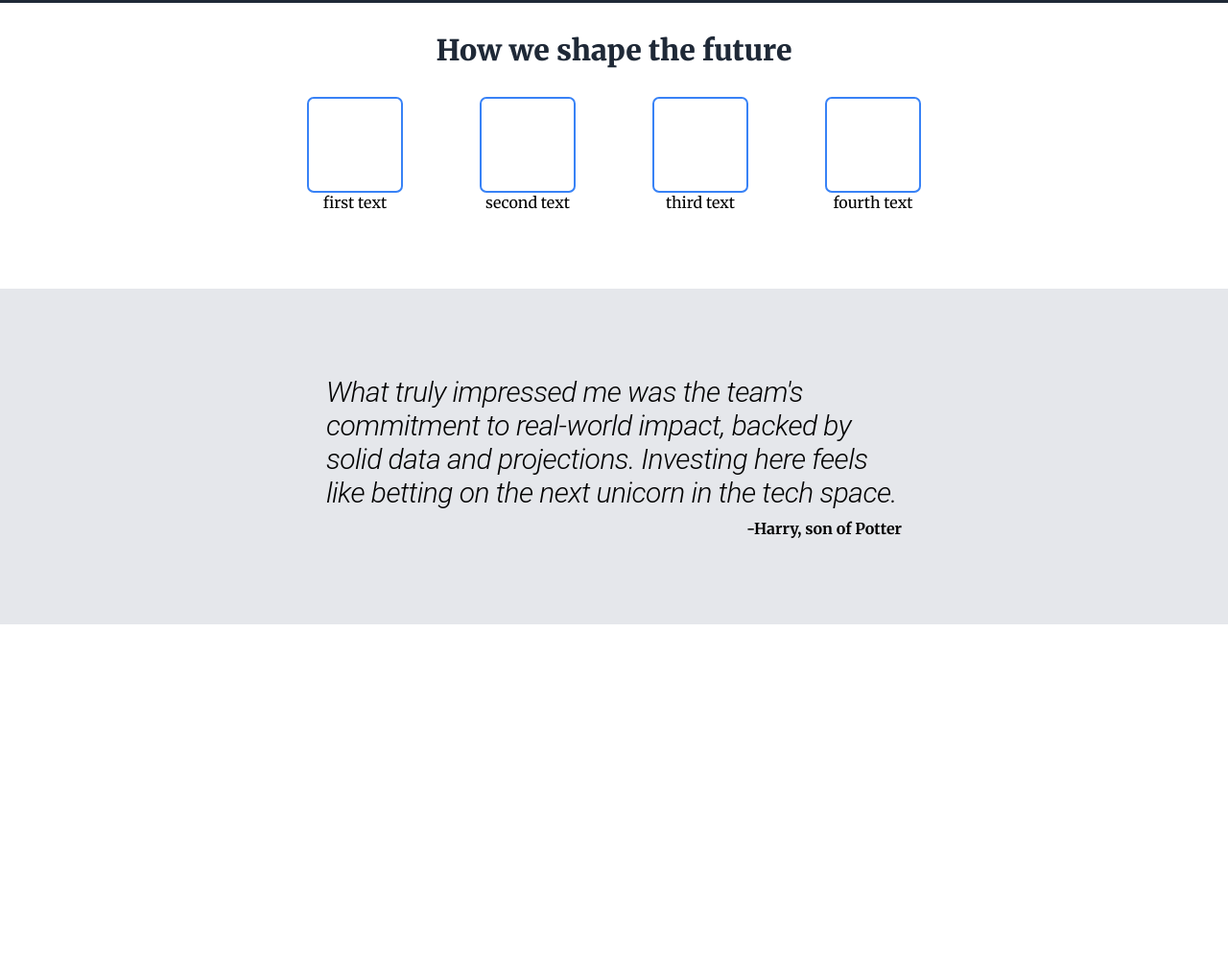
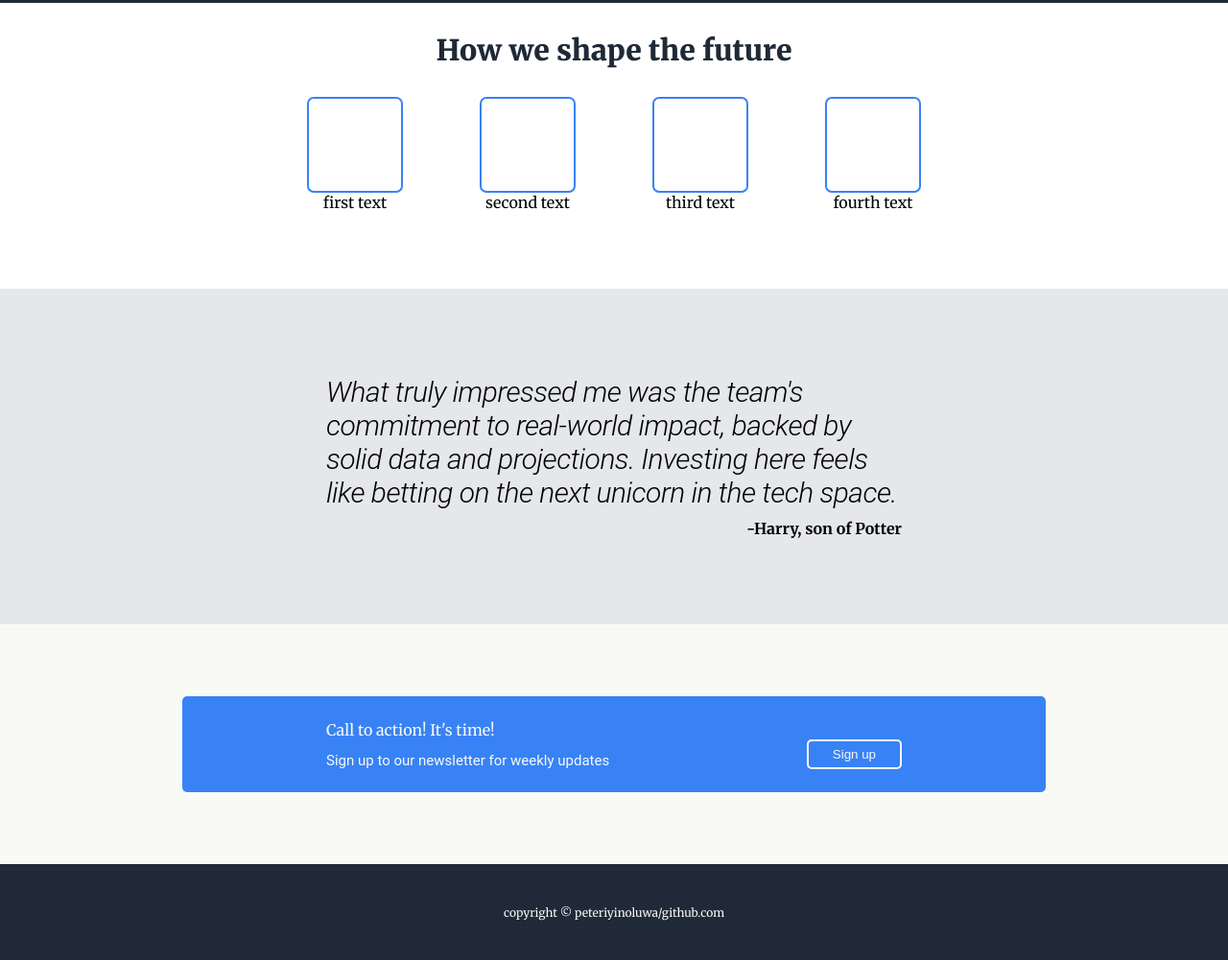
Before and after one commit to peteriyin/Landing-Page, a plain HTML site: page app/index.html in a window 1280 px wide. Shown: the part 397-1398 px from the top of the page at 96% size. Before the commit the page ends 1048 px from the top, so only its background shows below. Drawn offline with Linux system fonts and the light colour scheme; a web font is replaced by a local one.

Commit message:
completed call-to-action and footer

```diff
--- a/app/index.html
+++ b/app/index.html
@@ -40,7 +40,7 @@
                 Building tomorrow's innovations today. From concepts to reality,
                 let's make an impact!
               </p>
-              <button>Sign up</button>
+              <button class="button">Sign up</button>
             </div>
             <div class="herotext-img second">
               <img
@@ -90,8 +90,21 @@
       </div>
 
       <div class="call-to-action-container">
-        <div class="call-to-action-content"></div>
+        <div class="call-to-action-content">
+          <div class="call-to-action">
+            <p>Call to action! It's time!</p>
+            <div class="signup">
+              <p>Sign up to our newsletter for weekly updates</p>
+              <button class="signup-button">Sign up</button>
+            </div>
+          </div>
+        </div>
       </div>
     </main>
+    <footer>
+      <div class="copyright">
+        <p>copyright &copy peteriyinoluwa/github.com</p>
+      </div>
+    </footer>
   </body>
 </html>
--- a/app/style.css
+++ b/app/style.css
@@ -82,7 +82,7 @@ a {
   text-decoration: none;
 }
 
-button {
+.button {
   padding: 8px 25px;
   background-color: #3882f6;
   color: #fff;
@@ -92,7 +92,7 @@ button {
   cursor: pointer;
 }
 
-button:hover {
+.button:hover {
   background-color: #246fe7;
 }
 
@@ -149,3 +149,68 @@ button:hover {
   justify-content: flex-end;
   padding-top: 10px;
 }
+
+.call-to-action-container {
+  background-color: #f9faf6;
+  height: 250px;
+  display: flex;
+  justify-content: center;
+  align-items: center;
+  color: #f9faf6;
+}
+
+.call-to-action-content {
+  background-color: #3882f6;
+  width: 900px;
+  height: 100px;
+  border-radius: 5px;
+  display: flex;
+  flex-direction: column;
+  align-items: center;
+  justify-content: center;
+}
+
+.signup-button {
+  background-color: #3882f6;
+  color: #f9faf6;
+  border: 2px solid #f9faf6;
+  border-radius: 5px;
+  padding: 6px 25px;
+}
+
+.signup-button:hover {
+  background-color: #f9faf6;
+  color: #3882f6;
+  cursor: pointer;
+}
+
+.call-to-action {
+  /* border: solid; */
+  width: 600px;
+}
+
+.signup {
+  display: flex;
+  justify-content: space-between;
+}
+
+.signup p {
+  font-size: 15px;
+  font-family: Roboto, system-ui, -apple-system, BlinkMacSystemFont;
+  display: flex;
+  align-self: flex-end;
+}
+
+.call-to-action-content > p {
+  font-weight: 600;
+}
+
+.copyright {
+  background-color: #1f2937;
+  height: 100px;
+  color: #f9faf6;
+  display: flex;
+  justify-content: center;
+  align-items: center;
+  font-size: 12px;
+}
```
